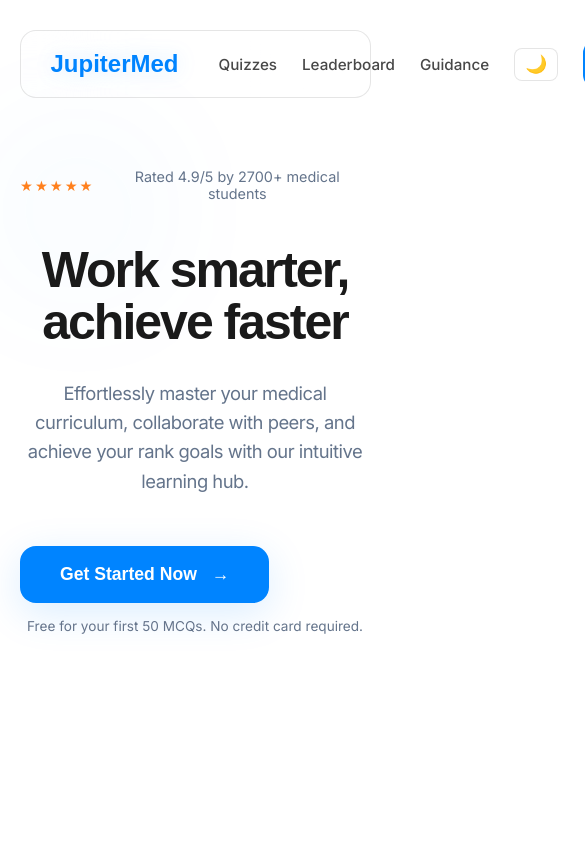
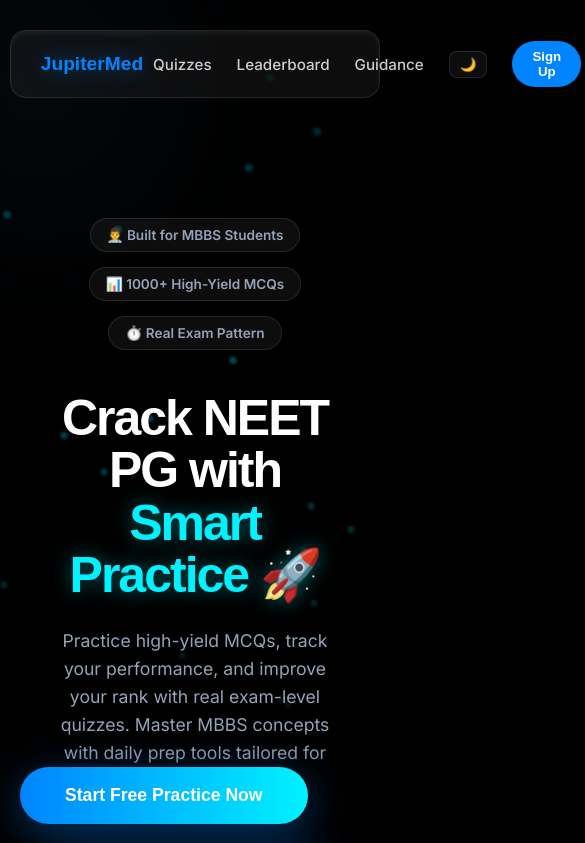
Before and after one commit to imshriharilande/jupiter-med-quiz, a Next.js app: page / in a window 390 px wide. Shown: the top 843 px of the page, 585 px wide, since content can reach past the window. Built offline with nearby package versions, Linux system fonts and the light colour scheme; no server answers; a web font is replaced by a local one.

Commit message:
Marketing: High-Conversion Hero Section & Trust Badges

```diff
--- a/src/app/globals.css
+++ b/src/app/globals.css
@@ -2,28 +2,31 @@
   --font-brand: var(--font-fustat);
   --font-ui: var(--font-inter);
 
-  /* Light Mode (Liquid Glass) */
+  /* Space Black (Dark Mode Primary) */
+  --bg: #000000;
+  --fg: #ffffff;
+  --fg-secondary: #94a3b8;
+  --brand: #0084ff;
+  --brand-neon: #00f2ff;
+  --brand-glow: rgba(0, 132, 255, 0.4);
+  --glass-bg: rgba(255, 255, 255, 0.05);
+  --glass-stroke: rgba(255, 255, 255, 0.1);
+  --glass-inner: rgba(255, 255, 255, 0.05);
+  --radius: 16px;
+  --success: #00ff88;
+}
+
+[data-theme='light'] {
+  /* Liquid Glass (Light Mode) */
   --bg: #ffffff;
   --fg: #1a1a1a;
   --fg-secondary: #64748b;
   --brand: #0084ff;
+  --brand-neon: #00d4ff;
   --brand-glow: rgba(0, 132, 255, 0.15);
   --glass-bg: rgba(255, 255, 255, 0.3);
   --glass-stroke: rgba(0, 0, 0, 0.1);
   --glass-inner: rgba(255, 255, 255, 0.25);
-  --radius: 16px;
-}
-
-[data-theme='dark'] {
-  /* Dark Mode (Space Black) */
-  --bg: #000000;
-  --fg: #ffffff;
-  --fg-secondary: #94a3b8;
-  --brand: #0ea5e9;
-  --brand-glow: rgba(14, 165, 233, 0.3);
-  --glass-bg: rgba(0, 0, 0, 0.5);
-  --glass-stroke: rgba(255, 255, 255, 0.1);
-  --glass-inner: rgba(255, 255, 255, 0.05);
 }
 
 * {
@@ -56,6 +59,80 @@
   filter: drop-shadow(0 0 10px var(--brand-glow));
 }
 
+/* High-Conversion CTAs */
+.btn-neon-gradient {
+  background: linear-gradient(90deg, var(--brand), var(--brand-neon));
+  color: white !important;
+  border-radius: 50px;
+  font-weight: 700;
+  border: none;
+  box-shadow: 0 10px 40px var(--brand-glow);
+  transition: all 0.3s cubic-bezier(0.175, 0.885, 0.32, 1.275);
+}
+
+.btn-neon-gradient:hover {
+  transform: scale(1.05);
+  box-shadow: 0 15px 50px var(--brand-glow);
+  filter: brightness(1.1);
+}
+
+.btn-glass {
+  background: var(--glass-bg);
+  backdrop-filter: blur(10px);
+  border: 1px solid var(--glass-stroke);
+  color: var(--fg);
+  border-radius: 50px;
+  font-weight: 600;
+  transition: 0.3s;
+}
+
+.btn-glass:hover {
+  background: rgba(255, 255, 255, 0.1);
+}
+
+/* Trust Badges */
+.trust-badge {
+  display: flex;
+  align-items: center;
+  gap: 8px;
+  padding: 8px 16px;
+  background: hsla(0, 0%, 100%, 0.05);
+  border: 1px solid hsla(0, 0%, 100%, 0.1);
+  border-radius: 50px;
+  font-size: 0.85rem;
+  font-weight: 600;
+  color: var(--fg-secondary);
+  white-space: nowrap;
+}
+
+/* Floating Elements */
+@keyframes float {
+  0% { transform: translateY(0px) rotate(0deg); }
+  50% { transform: translateY(-15px) rotate(2deg); }
+  100% { transform: translateY(0px) rotate(0deg); }
+}
+
+.float-card {
+  animation: float 5s ease-in-out infinite;
+}
+
+/* DNA / Particle Background */
+.dna-particle {
+  position: absolute;
+  width: 4px;
+  height: 4px;
+  background: var(--brand-neon);
+  border-radius: 50%;
+  filter: blur(1px);
+  opacity: 0.3;
+  pointer-events: none;
+}
+
+@keyframes dna-move {
+  from { transform: translateY(100vh); opacity: 0.2; }
+  to { transform: translateY(-20vh); opacity: 0; }
+}
+
 .glow-aura {
   position: fixed;
   top: -10%;
@@ -69,36 +146,14 @@
   pointer-events: none;
 }
 
-.glow-aura-secondary {
-  position: fixed;
-  top: 10%;
-  left: 5%;
-  width: 30%;
-  height: 30%;
-  background: radial-gradient(circle, #319AFF 0%, transparent 60%);
-  filter: blur(80px);
-  opacity: 0.15;
-  z-index: -1;
-  pointer-events: none;
+/* Sticky Mobile CTA */
+@media (max-width: 600px) {
+  .sticky-mobile-cta {
+    position: fixed;
+    bottom: 20px;
+    left: 20px;
+    right: 20px;
+    z-index: 1000;
+    box-shadow: 0 10px 40px rgba(0,0,0,0.5);
+  }
 }
-
-/* Animations */
-@keyframes float {
-  0% { transform: translateY(0px); }
-  50% { transform: translateY(-10px); }
-  100% { transform: translateY(0px); }
-}
-
-.floating {
-  animation: float 4s ease-in-out infinite;
-}
-
-.pulse-primary:hover {
-  box-shadow: 0 0 30px var(--brand-glow);
-  transform: scale(1.02);
-  transition: all 0.3s ease;
-}
-
-@media (max-width: 900px) {
-  .glow-aura { display: none; }
-}
--- a/src/app/page.tsx
+++ b/src/app/page.tsx
@@ -1,6 +1,6 @@
 'use client';
 
-import React, { useState } from 'react';
+import React, { useState, useEffect } from 'react';
 import Link from 'next/link';
 import { useAuth } from '@/context/AuthContext';
 import { useTheme } from '@/context/ThemeContext';
@@ -24,8 +24,21 @@
 
   return (
     <div className="container">
+      {/* Dynamic Background */}
       <div className="glow-aura"></div>
-      <div className="glow-aura-secondary"></div>
+      <div className="particles-layer">
+        {[...Array(20)].map((_, i) => (
+          <div
+            key={i}
+            className="dna-particle"
+            style={{
+              left: `${Math.random() * 100}%`,
+              animationDelay: `${Math.random() * 5}s`,
+              animationDuration: `${5 + Math.random() * 10}s`
+            }}
+          ></div>
+        ))}
+      </div>
 
       <nav className="liquid-glass navbar">
         <div className="brand neon-glow">JupiterMed</div>
@@ -49,34 +62,64 @@
 
       <section className="hero-section">
         <div className="hero-content">
-          <div className="social-proof">
-            <span className="stars">★★★★★</span>
-            Rated 4.9/5 by 2700+ medical students
+          <div className="trust-badges">
+            <span className="badge-item">👨‍⚕️ Built for MBBS Students</span>
+            <span className="badge-item">📊 1000+ High-Yield MCQs</span>
+            <span className="badge-item">⏱️ Real Exam Pattern</span>
           </div>
-          <h1>Work smarter, <br/>achieve faster</h1>
+
+          <h1 className="hero-headline">Crack NEET PG with <br/><span className="text-neon">Smart Practice 🚀</span></h1>
+
           <p className="hero-sub">
-            Effortlessly master your medical curriculum, collaborate with peers, and achieve your rank goals with our intuitive learning hub.
+            Practice high-yield MCQs, track your performance, and improve your rank with real exam-level quizzes. Master MBBS concepts with daily prep tools tailored for success.
           </p>
-          <div className="cta-group">
-            <button className="cta-primary pulse-primary" onClick={() => user ? window.location.href='/quiz' : setShowLogin(true)}>
-              Get Started Now <span className="icon">→</span>
+
+          <div className="cta-row">
+            <button className="cta-btn btn-neon-gradient" onClick={() => user ? window.location.href='/quiz' : setShowLogin(true)}>
+              Start Free Quiz <span className="icon">→</span>
             </button>
-            {!user && <p className="cta-sub">Free for your first 50 MCQs. No credit card required.</p>}
+            <Link href="/quiz" className="cta-btn btn-glass">Explore Quizzes</Link>
+          </div>
+
+          <p className="cta-footer-note">🔒 Secure & Free Registration • No Credit Card Required</p>
+        </div>
+
+        {/* Floating UI Elements */}
+        <div className="floating-ui-layer">
+          <div className="ui-card glass float-card" style={{ top: '10%', right: '10%' }}>
+            <div className="card-icon">🎯</div>
+            <div className="card-data">
+              <strong>95% Accuracy</strong>
+              <span>Anatomy MCQ Pool</span>
+            </div>
+          </div>
+          <div className="ui-card glass float-card" style={{ bottom: '20%', right: '5%', animationDelay: '1s' }}>
+            <div className="card-icon">⚡</div>
+            <div className="card-data">
+              <strong>Rank #120</strong>
+              <span>Global Leaderboard</span>
+            </div>
+          </div>
+          <div className="ui-card glass float-card" style={{ top: '40%', right: '15%', animationDelay: '2.5s' }}>
+            <div className="card-icon">📊</div>
+            <div className="card-data">
+              <strong>128 Tests</strong>
+              <span>Completed This Week</span>
+            </div>
           </div>
         </div>
 
-        <div className="hero-visual">
-          <div className="orb-container">
+        {/* Background Visual (Electric Orb) */}
+        <div className="hero-visual-bg">
           <video
             autoPlay
             loop
             muted
             playsInline
-              className="glassy-orb"
+            className="glassy-orb-bg"
           >
             <source src="https://future.co/images/homepage/glassy-orb/orb-purple.webm" type="video/webm" />
           </video>
-          </div>
         </div>
       </section>
 
@@ -93,8 +136,8 @@
         <div className="modal-overlay" onClick={() => setShowLogin(false)}>
           <div className="login-modal liquid-glass" onClick={e => e.stopPropagation()}>
             <button className="close-modal" onClick={() => setShowLogin(false)}>×</button>
-            <h3>Join JupiterMed</h3>
-            <p>Master your medical career started here.</p>
+            <h3>Sign Up Free</h3>
+            <p>Access 1000+ high-yield medical MCQs today.</p>
             <form onSubmit={handleLogin}>
               <input
                 type="email"
@@ -103,9 +146,18 @@
                 onChange={(e) => setEmail(e.target.value)}
                 required
               />
-              <button type="submit" className="cta-primary w-full">Send Magic Link</button>
+              <button type="submit" className="cta-btn btn-neon-gradient w-full py-4">Get Magic link</button>
             </form>
           </div>
+        </div>
+      )}
+
+      {/* Mobile Sticky CTA */}
+      {!user && (
+        <div className="sticky-mobile-cta">
+          <button className="cta-btn btn-neon-gradient w-full py-4 text-center" onClick={() => setShowLogin(true)}>
+            Start Free Practice Now
+          </button>
         </div>
       )}
 
@@ -115,6 +167,30 @@
           max-width: 1600px;
           margin: 0 auto;
           position: relative;
+          min-height: 100vh;
+        }
+
+        .particles-layer {
+          position: absolute;
+          inset: 0;
+          z-index: -1;
+          overflow: hidden;
+        }
+
+        .dna-particle {
+          position: absolute;
+          width: 6px;
+          height: 6px;
+          background: var(--brand-neon);
+          border-radius: 50%;
+          opacity: 0.3;
+          animation: float-up linear infinite;
+        }
+
+        @keyframes float-up {
+          from { transform: translateY(100vh) scale(1); opacity: 0; }
+          50% { opacity: 0.3; }
+          to { transform: translateY(-20vh) scale(1.5); opacity: 0; }
         }
 
         .navbar {
@@ -151,116 +227,149 @@
           transition: 0.2s;
         }
 
-        .nav-links :global(a):hover {
-          opacity: 1;
-        }
-
         .theme-toggle {
-          background: rgba(255,255,255,0.1);
+          background: rgba(255,255,255,0.05);
           border: 1px solid var(--glass-stroke);
           border-radius: 8px;
           padding: 5px 10px;
           cursor: pointer;
-          font-size: 1.1rem;
         }
 
         .login-btn {
           background: var(--brand);
           color: white;
           padding: 8px 20px;
-          border-radius: 12px;
+          border-radius: 50px;
+          font-weight: 700;
+          border: none;
+        }
+
+        /* Hero Layout */
+        .hero-section {
+          padding: 150px 60px;
+          min-height: 90vh;
+          display: flex;
+          flex-direction: column;
+          align-items: center;
+          text-align: center;
+          position: relative;
+        }
+
+        .hero-content {
+          max-width: 900px;
+          z-index: 10;
+        }
+
+        .trust-badges {
+          display: flex;
+          justify-content: center;
+          gap: 15px;
+          margin-bottom: 30px;
+          flex-wrap: wrap;
+        }
+
+        .badge-item {
+          padding: 8px 16px;
+          background: hsla(0, 0%, 100%, 0.05);
+          border: 1px solid hsla(0, 0%, 100%, 0.1);
+          border-radius: 50px;
+          font-size: 0.85rem;
           font-weight: 600;
-          border: none;
+          color: var(--fg-secondary);
+        }
+
+        .hero-headline {
+          font-size: 85px;
+          line-height: 1.05;
+          letter-spacing: -2px;
+          margin-bottom: 25px;
+          font-weight: 800;
+        }
+
+        .text-neon {
+          color: var(--brand-neon);
+          text-shadow: 0 0 20px rgba(0, 242, 255, 0.4);
+        }
+
+        .hero-sub {
+          font-size: 1.25rem;
+          line-height: 1.6;
+          color: var(--fg-secondary);
+          margin-bottom: 50px;
+          max-width: 750px;
+          margin-left: auto;
+          margin-right: auto;
+        }
+
+        .cta-row {
+          display: flex;
+          justify-content: center;
+          gap: 20px;
+          margin-bottom: 20px;
+        }
+
+        .cta-btn {
+          padding: 18px 45px;
+          font-size: 1.1rem;
+          text-decoration: none;
+          display: inline-flex;
+          align-items: center;
+          gap: 10px;
           cursor: pointer;
         }
 
-        .hero-section {
-          display: grid;
-          grid-template-columns: 1.2fr 1fr;
-          align-items: center;
-          padding: 150px 60px;
-          min-height: 80vh;
+        .cta-footer-note {
+          font-size: 0.85rem;
+          color: var(--fg-secondary);
+          opacity: 0.7;
         }
 
-        .hero-content {
-          max-width: 700px;
+        /* Floating UI */
+        .floating-ui-layer {
+          position: absolute;
+          inset: 0;
+          pointer-events: none;
+          z-index: 5;
         }
 
-        .social-proof {
-          font-size: 0.9rem;
-          color: var(--fg-secondary);
-          margin-bottom: 25px;
-          display: flex;
-          align-items: center;
-          gap: 10px;
-        }
-
-        .stars {
-          color: #FF801E;
-          letter-spacing: 2px;
-        }
-
-        .hero-content h1 {
-          font-size: 75px;
-          line-height: 1.05;
-          letter-spacing: -2px;
-          margin-bottom: 30px;
-          font-weight: 800;
-        }
-
-        .hero-sub {
-          font-size: 1.15rem;
-          line-height: 1.6;
-          color: var(--fg-secondary);
-          margin-bottom: 50px;
-          letter-spacing: -0.5px;
-        }
-
-        .cta-primary {
-          background-color: var(--brand);
-          color: white;
-          padding: 18px 40px;
-          border-radius: 16px;
-          font-size: 1.1rem;
-          font-weight: 700;
-          border: none;
+        .ui-card {
+          position: absolute;
+          padding: 15px 25px;
+          border-radius: 20px;
           display: flex;
           align-items: center;
           gap: 15px;
-          cursor: pointer;
-          box-shadow: 0 10px 40px var(--brand-glow);
+          box-shadow: 0 10px 40px rgba(0,0,0,0.3);
         }
 
-        .cta-sub {
-          font-size: 0.85rem;
-          color: var(--fg-secondary);
-          margin-top: 15px;
+        .card-icon { font-size: 1.5rem; }
+        .card-data { display: flex; flex-direction: column; text-align: left; }
+        .card-data strong { font-size: 1.1rem; color: var(--fg); }
+        .card-data span { font-size: 0.75rem; color: var(--fg-secondary); }
+
+        /* Orb Background */
+        .hero-visual-bg {
+          position: absolute;
+          inset: 0;
+          z-index: 2;
+          opacity: 0.4;
+          display: flex;
+          justify-content: center;
+          align-items: center;
+          overflow: hidden;
+          pointer-events: none;
         }
 
-        .hero-visual {
-          position: relative;
-          display: flex;
-          justify-content: center;
-        }
-
-        .orb-container {
-          position: relative;
-          width: 600px;
-          height: 600px;
-        }
-
-        .glassy-orb {
-          width: 100%;
-          height: 100%;
+        .glassy-orb-bg {
+          width: 800px;
+          height: 800px;
           object-fit: cover;
           mix-blend-mode: screen;
-          filter: hue-rotate(-55deg) saturate(250%) brightness(1.2) contrast(1.1);
-          transform: scale(1.25);
+          filter: hue-rotate(-55deg) saturate(150%) brightness(0.8) contrast(1.1);
         }
 
         .logos-section {
-          margin-top: 50px;
-          padding: 80px 60px;
+          padding: 100px 60px;
           text-align: center;
         }
 
@@ -276,23 +385,23 @@
         .logos-grid {
           display: flex;
           justify-content: center;
-          gap: 100px;
-          opacity: 0.4;
+          gap: 80px;
+          opacity: 0.3;
           filter: grayscale(1);
+          flex-wrap: wrap;
         }
 
         .logo-placeholder {
-          font-size: 1.1rem;
+          font-size: 1.2rem;
           font-weight: 800;
-          letter-spacing: 1px;
         }
 
-        /* Modal Overhaul */
+        /* Modals */
         .modal-overlay {
           position: fixed;
-          top: 0; left: 0; right: 0; bottom: 0;
-          background: rgba(0,0,0,0.4);
-          backdrop-filter: blur(10px);
+          inset: 0;
+          background: rgba(0,0,0,0.6);
+          backdrop-filter: blur(15px);
           display: flex;
           align-items: center;
           justify-content: center;
@@ -303,27 +412,32 @@
           width: 100%;
           max-width: 450px;
           padding: 50px;
-          border-radius: 24px;
+          border-radius: 30px;
           text-align: center;
         }
 
         .login-modal input {
           width: 100%;
-          padding: 16px;
+          padding: 18px;
           border-radius: 12px;
-          background: var(--bg);
+          background: rgba(255,255,255,0.05);
           border: 1px solid var(--glass-stroke);
-          color: var(--fg);
+          color: #fff;
           margin-bottom: 20px;
           font-family: inherit;
         }
 
+        .sticky-mobile-cta { display: none; }
+
         @media (max-width: 1100px) {
-          .hero-section { grid-template-columns: 1fr; text-align: center; padding: 100px 20px; }
-          .hero-content { margin: 0 auto; }
-          .hero-content h1 { font-size: 50px; }
-          .hero-visual { display: none; }
-          .navbar { width: 90%; }
+          .hero-headline { font-size: 50px; }
+          .hero-sub { font-size: 1.1rem; }
+          .cta-row { flex-direction: column; align-items: stretch; }
+          .floating-ui-layer, .hero-visual-bg { display: none; }
+          .navbar { width: 95%; gap: 10px; }
+          .brand { font-size: 1.2rem; }
+          .sticky-mobile-cta { display: block; }
+          .logos-grid { gap: 40px; }
         }
       `}</style>
     </div>
```
Lines whose indentation alone changed are shown as unchanged.
